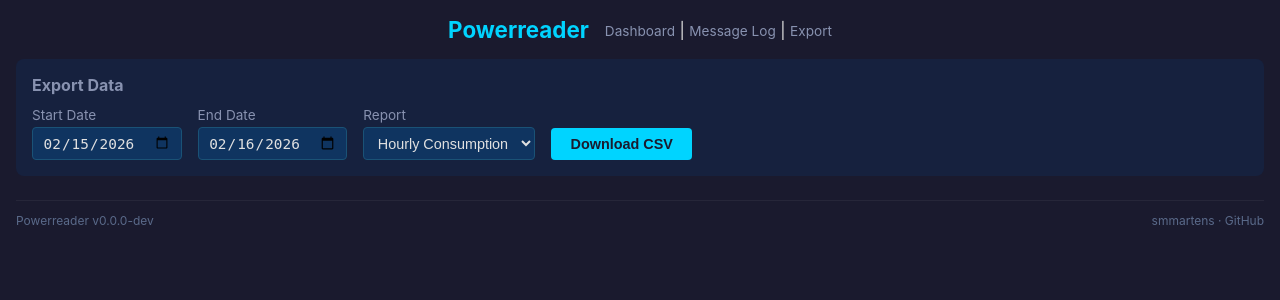
After one commit to smmartens/powerreader, a FastAPI app: template powerreader/templates/export.html in a window 1280 px wide. The commit adds this page. Shown: the top 300 px of the page. Run offline with FastAPI, Linux system fonts and the light colour scheme; the template is opened without the code that fills it, so the values that code supplies are empty.

Commit message:
Add CSV data export with hourly-by-time-of-day report (#7)
- GET /api/export endpoint with StreamingResponse CSV download
- Hourly report aggregates by hour-of-day (0-23) across date range
- Export page with date pickers, report selector, download button
- Security: date input truncation, range clamped to 3650 days
- Extract base.html Jinja2 template to deduplicate nav/header/footer
- Extract _make_log_client test helper to reduce duplication
- Bump version to 1.0.3

Co-Authored-By: Claude Opus 4.6 <noreply@anthropic.com>

```diff
--- a/powerreader/api.py
+++ b/powerreader/api.py
@@ -1,6 +1,10 @@
-from datetime import UTC, datetime, timedelta
+import csv
+import io
+from collections.abc import AsyncIterator
+from datetime import UTC, date, datetime, timedelta
 
-from fastapi import APIRouter, HTTPException, Request
+from fastapi import APIRouter, HTTPException, Query, Request
+from starlette.responses import StreamingResponse
 
 from powerreader import __version__, db
 from powerreader.aggregation import get_avg_by_time_of_day
@@ -114,3 +118,98 @@ async def mqtt_log(request: Request, limit: int = 200) -> dict:
     limit = _clamp(limit, 1, 1000)
     data = await db.get_mqtt_log(request.app.state.db_path, limit=limit)
     return {"data": data}
+
+
+# --- CSV Export ---
+
+_CSV_COLUMNS_HOURLY = [
+    "hour_of_day",
+    "avg_power_w",
+    "max_power_w",
+    "min_power_w",
+    "total_kwh",
+    "reading_count",
+    "days_covered",
+]
+
+
+_MAX_EXPORT_DAYS = 3650
+
+
+def _parse_date(value: str) -> date:
+    """Parse a YYYY-MM-DD string into a date, or raise 400."""
+    try:
+        return date.fromisoformat(value[:10])
+    except (ValueError, TypeError) as err:
+        raise HTTPException(
+            status_code=400,
+            detail=f"Invalid date format: '{value[:10]}'. Use YYYY-MM-DD.",
+        ) from err
+
+
+async def _generate_hourly_csv(
+    db_path: str, device_id: str, start: date, end: date
+) -> AsyncIterator[str]:
+    """Yield CSV rows aggregated by hour-of-day (0-23)."""
+    buf = io.StringIO()
+    writer = csv.writer(buf)
+    writer.writerow(_CSV_COLUMNS_HOURLY)
+    yield buf.getvalue()
+    buf.seek(0)
+    buf.truncate()
+
+    start_hour = start.isoformat() + "T00"
+    end_hour = end.isoformat() + "T23"
+    rows = await db.get_hourly_agg_by_hour_of_day(
+        db_path, device_id, start_hour, end_hour
+    )
+    for row in rows:
+        writer.writerow([row.get(col) for col in _CSV_COLUMNS_HOURLY])
+        yield buf.getvalue()
+        buf.seek(0)
+        buf.truncate()
+
+
+_REPORT_GENERATORS = {
+    "hourly": _generate_hourly_csv,
+}
+
+
+@router.get("/export")
+async def export_csv(
+    request: Request,
+    start: str = Query(...),
+    end: str = Query(...),
+    report: str = Query("hourly"),
+    device_id: str | None = None,
+) -> StreamingResponse:
+    if report not in _REPORT_GENERATORS:
+        valid = ", ".join(sorted(_REPORT_GENERATORS))
+        raise HTTPException(
+            status_code=400,
+            detail=f"Invalid report type '{report}'. Must be one of: {valid}",
+        )
+
+    start_date = _parse_date(start)
+    end_date = _parse_date(end)
+    if start_date > end_date:
+        raise HTTPException(
+            status_code=400, detail="start date must not be after end date"
+        )
+    if (end_date - start_date).days > _MAX_EXPORT_DAYS:
+        raise HTTPException(
+            status_code=400,
+            detail=f"Date range must not exceed {_MAX_EXPORT_DAYS} days",
+        )
+
+    resolved = await _resolve_device_id(request.app.state.db_path, device_id)
+    if resolved is None:
+        raise HTTPException(status_code=404, detail="No device found")
+
+    generator = _REPORT_GENERATORS[report]
+    filename = f"powerreader_{report}_{start_date}_{end_date}.csv"
+    return StreamingResponse(
+        generator(request.app.state.db_path, resolved, start_date, end_date),
+        media_type="text/csv",
+        headers={"Content-Disposition": f'attachment; filename="{filename}"'},
+    )
--- a/powerreader/db.py
+++ b/powerreader/db.py
@@ -176,6 +176,29 @@ async def get_hourly_agg(
         return await _fetch_all(cursor)
 
 
+async def get_hourly_agg_by_hour_of_day(
+    db_path: str, device_id: str, start: str, end: str
+) -> list[dict]:
+    """Aggregate hourly_agg rows by hour-of-day (0-23) within a date range."""
+    async with _connect(db_path, row_factory=True) as db:
+        cursor = await db.execute(
+            """SELECT
+                CAST(strftime('%H', hour || ':00:00') AS INTEGER) AS hour_of_day,
+                ROUND(AVG(avg_power_w), 1) AS avg_power_w,
+                ROUND(MAX(max_power_w), 1) AS max_power_w,
+                ROUND(MIN(min_power_w), 1) AS min_power_w,
+                ROUND(SUM(kwh_consumed), 3) AS total_kwh,
+                SUM(reading_count) AS reading_count,
+                COUNT(*) AS days_covered
+            FROM hourly_agg
+            WHERE device_id = ? AND hour >= ? AND hour <= ?
+            GROUP BY hour_of_day
+            ORDER BY hour_of_day""",
+            (device_id, start, end),
+        )
+        return await _fetch_all(cursor)
+
+
 async def get_daily_agg(
     db_path: str, device_id: str, start: str, end: str
 ) -> list[dict]:
--- a/powerreader/main.py
+++ b/powerreader/main.py
@@ -62,6 +62,11 @@ async def log_page(request: Request) -> HTMLResponse:
     return _templates.TemplateResponse(request, "log.html")
 
 
+@app.get("/export", response_class=HTMLResponse)
+async def export_page(request: Request) -> HTMLResponse:
+    return _templates.TemplateResponse(request, "export.html")
+
+
 @app.get("/health")
 async def health() -> dict[str, str]:
     return {"status": "ok"}
--- /dev/null
+++ b/powerreader/templates/base.html
@@ -0,0 +1,31 @@
+<!DOCTYPE html>
+<html lang="en">
+<head>
+    <meta charset="UTF-8">
+    <meta name="viewport" content="width=device-width, initial-scale=1.0">
+    <title>{% block title %}Powerreader{% endblock %}</title>
+    <link rel="stylesheet" href="/static/style.css">
+    {% block head %}{% endblock %}
+</head>
+<body>
+    <header>
+        <h1>Powerreader</h1>
+        <nav><a href="/">Dashboard</a> | <a href="/log">Message Log</a> | <a href="/export">Export</a></nav>
+    </header>
+
+    {% block content %}{% endblock %}
+
+    <footer>
+        <span id="footer-version">Powerreader</span>
+        <span>
+            <a href="https://github.com/smmartens" target="_blank">smmartens</a>
+            &middot;
+            <a href="https://github.com/smmartens/powerreader" target="_blank">GitHub</a>
+        </span>
+    </footer>
+
+    <script src="/static/common.js"></script>
+    {% block scripts %}{% endblock %}
+    <script>initVersionFooter();</script>
+</body>
+</html>
--- /dev/null
+++ b/powerreader/templates/export.html
@@ -0,0 +1,86 @@
+{% extends "base.html" %}
+
+{% block title %}Powerreader - Export{% endblock %}
+
+{% block head %}
+    <style>
+        .export-form { display: flex; flex-wrap: wrap; gap: 1rem; align-items: flex-end; }
+        .form-group { display: flex; flex-direction: column; gap: 0.25rem; }
+        .form-group label { color: #8892b0; font-size: 0.85rem; }
+        .form-group input, .form-group select {
+            background: #0f3460;
+            color: #e0e0e0;
+            border: 1px solid #1a5276;
+            padding: 0.4rem 0.6rem;
+            border-radius: 4px;
+            font-size: 0.9rem;
+        }
+        .btn-download {
+            background: #00d4ff;
+            color: #1a1a2e;
+            border: none;
+            padding: 0.5rem 1.2rem;
+            border-radius: 4px;
+            font-weight: 600;
+            cursor: pointer;
+            font-size: 0.9rem;
+        }
+        .btn-download:hover { background: #00b8d9; }
+        .error-msg { color: #e74c3c; font-size: 0.85rem; margin-top: 0.5rem; display: none; }
+    </style>
+{% endblock %}
+
+{% block content %}
+    <div class="panel">
+        <h2>Export Data</h2>
+        <div class="export-form">
+            <div class="form-group">
+                <label for="start-date">Start Date</label>
+                <input type="date" id="start-date">
+            </div>
+            <div class="form-group">
+                <label for="end-date">End Date</label>
+                <input type="date" id="end-date">
+            </div>
+            <div class="form-group">
+                <label for="report-type">Report</label>
+                <select id="report-type">
+                    <option value="hourly">Hourly Consumption</option>
+                </select>
+            </div>
+            <button class="btn-download" id="download-btn">Download CSV</button>
+        </div>
+        <div class="error-msg" id="error-msg"></div>
+    </div>
+{% endblock %}
+
+{% block scripts %}
+    <script>
+        // Default dates: yesterday to today
+        const today = new Date();
+        const yesterday = new Date(today);
+        yesterday.setDate(yesterday.getDate() - 1);
+        document.getElementById("end-date").value = today.toISOString().slice(0, 10);
+        document.getElementById("start-date").value = yesterday.toISOString().slice(0, 10);
+
+        document.getElementById("download-btn").addEventListener("click", () => {
+            const start = document.getElementById("start-date").value;
+            const end = document.getElementById("end-date").value;
+            const report = document.getElementById("report-type").value;
+            const errEl = document.getElementById("error-msg");
+
+            if (!start || !end) {
+                errEl.textContent = "Please select both start and end dates.";
+                errEl.style.display = "block";
+                return;
+            }
+            if (start > end) {
+                errEl.textContent = "Start date must not be after end date.";
+                errEl.style.display = "block";
+                return;
+            }
+            errEl.style.display = "none";
+            window.location = "/api/export?start=" + start + "&end=" + end + "&report=" + report;
+        });
+    </script>
+{% endblock %}
--- a/pyproject.toml
+++ b/pyproject.toml
@@ -1,6 +1,6 @@
 [project]
 name = "powerreader"
-version = "1.0.2"
+version = "1.0.3"
 description = "Self-hosted power consumption monitor via MQTT and Tasmota"
 requires-python = ">=3.12"
 dependencies = [
```
Also changed, not shown: powerreader/templates/dashboard.html (+10 -26 lines), powerreader/templates/log.html (+10 -26 lines), tests/test_api.py (+131 -15 lines), README.md, 1 other file.
